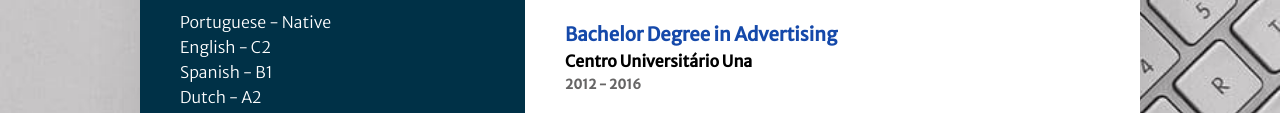
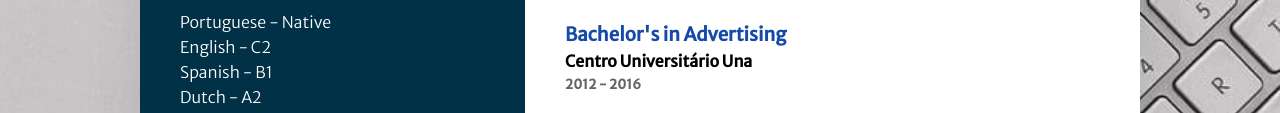
Before and after one commit to claudiacaus/HYF-Module-HTMLCSSGIT, a plain HTML site: page week1/digitalresume/index.html in a window 1280 px wide. Shown: the part 1049-1162 px from the top of the page. Drawn offline with Linux system fonts and the light colour scheme.

Commit message:
Fixed text error

```diff
--- a/week1/digitalresume/index.html
+++ b/week1/digitalresume/index.html
@@ -183,7 +183,7 @@
                         <h5>06/2021 - 01/2022</h5>
                     </div>
                     <div class="education">
-                        <h3>Bachelor Degree in Advertising</h3>
+                        <h3>Bachelor's in Advertising</h3>
                         <h4>Centro Universitário Una</h4>
                         <h5>2012 - 2016</h5>
                     </div>
```
